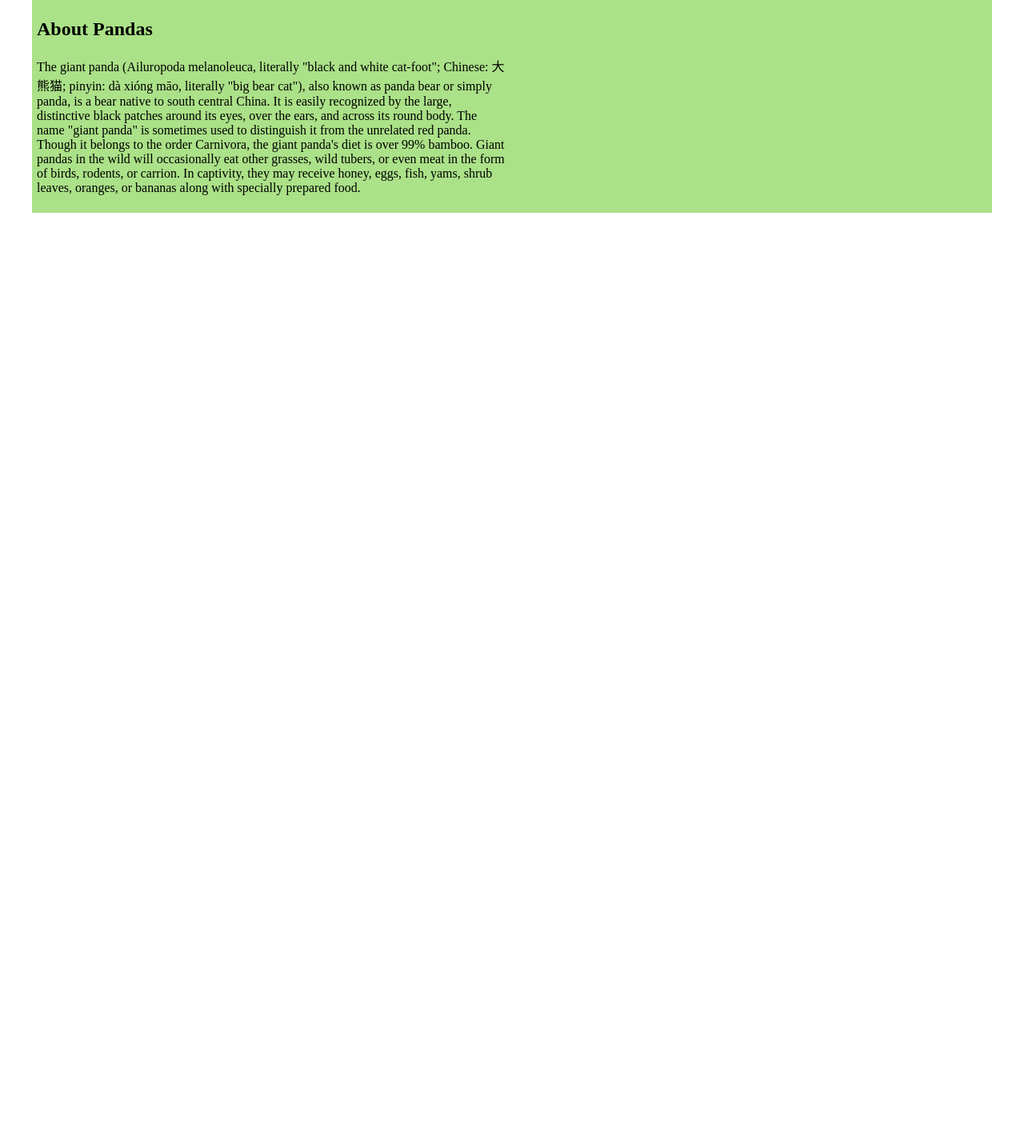
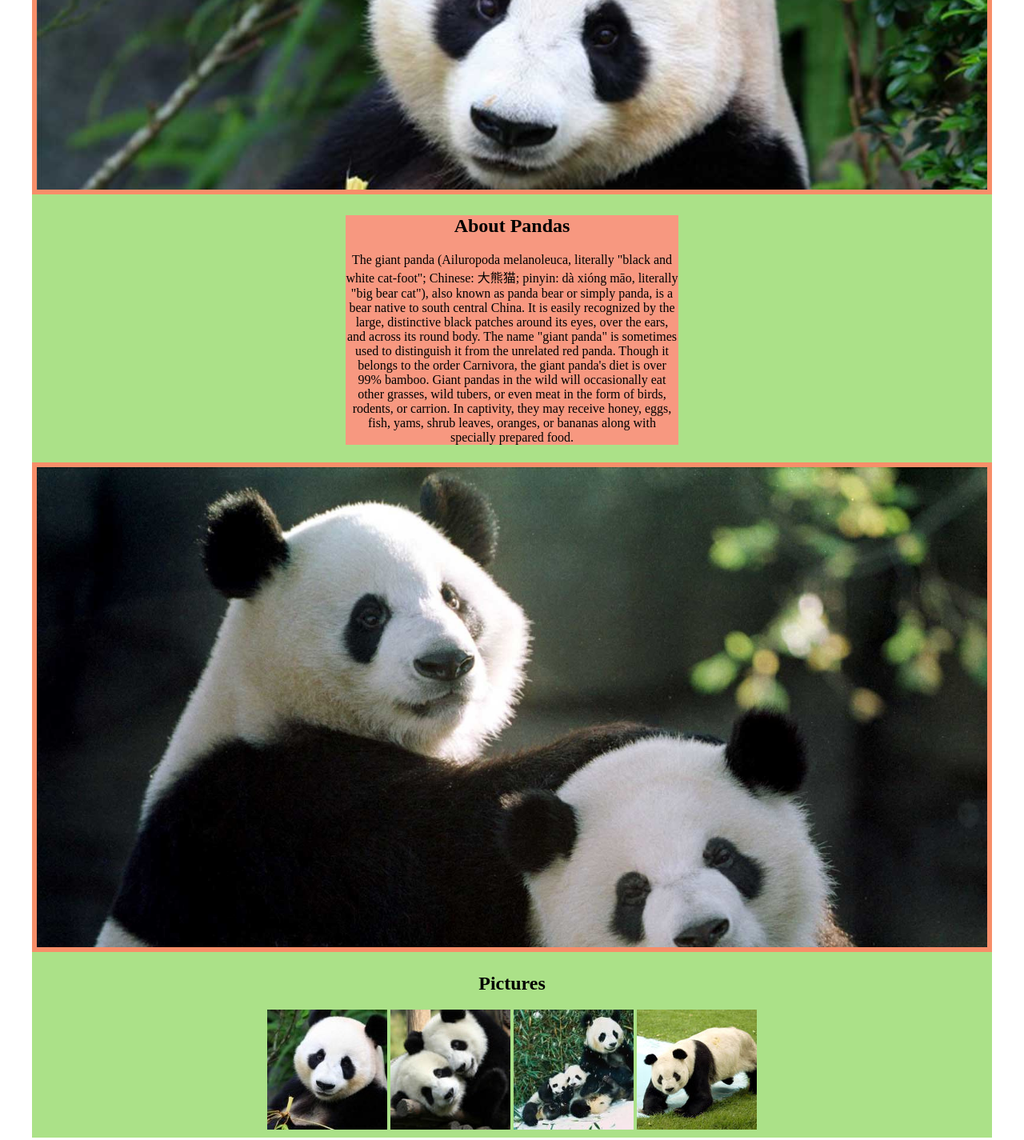
Before and after one commit to CruzMayra/sprint3-love-love-panda-desu, a plain HTML site: page index.html in a window 1280 px wide. Shown: the part 286-1711 px from the top of the page at 80% size. Before the commit the page ends 800 px from the top, so only its background shows below. Drawn offline with Linux system fonts and the light colour scheme.

Commit message:
Creando sección de About y Pictures

```diff
--- a/css/main.css
+++ b/css/main.css
@@ -1,7 +1,36 @@
-#hero {
+#hero,
+#hero-two {
   background-color: #F78E69;
 }
 
-#about {
+#hero > div > div {
+  background-image: url("../assets/images/uno.jpg");
+  background-repeat: no-repeat;
+  background-size: 100%;
+  background-position:center;
+  height: 400px;
+}
+
+#about,
+#pictures {
   background-color: #ABE188;
+
 }
+
+#about > div > div{
+  background-color: #F79880;
+  margin: auto;
+  text-align: center;
+  width: 35%;
+}
+
+#hero-two > div {
+  background-image: url("../assets/images/dos.jpg");
+  background-repeat: no-repeat;
+  background-size: 100%;
+  height: 600px;
+}
+
+#pictures > div {
+  text-align: center;
+}
--- a/index.html
+++ b/index.html
@@ -15,16 +15,36 @@
         <div class="col-12">
           <h1>Love Love Panda Desu</h1>
           <h6>The best place for panda lovers</h6>
-          <img src="assets/images/a1.jpg" alt="">
+          <div></div> <!-- aquí va la imagen -->
         </div>
       </div>
 
       <div class="row" id="about">
-        <div class="col-6">
-          <h2>About Pandas</h2>
-          <p>The giant panda (Ailuropoda melanoleuca, literally "black and white cat-foot"; Chinese: 大熊猫; pinyin: dà xióng māo, literally "big bear cat"), also known as panda bear or simply panda, is a bear native to south central China. It is easily recognized by the large, distinctive black patches around its eyes, over the ears, and across its round body. The name "giant panda" is sometimes used to distinguish it from the unrelated red panda. Though it belongs to the order Carnivora, the giant panda's diet is over 99% bamboo. Giant pandas in the wild will occasionally eat other grasses, wild tubers, or even meat in the form of birds, rodents, or carrion. In captivity, they may receive honey, eggs, fish, yams, shrub leaves, oranges, or bananas along with specially prepared food.</p>
+        <div class="col-12">
+          <div>
+            <h2>About Pandas</h2>
+            <p>The giant panda (Ailuropoda melanoleuca, literally "black and white cat-foot"; Chinese: 大熊猫; pinyin: dà xióng māo, literally "big bear cat"), also known as panda bear or simply panda, is a bear native to south central China. It is easily recognized by the large, distinctive black patches around its eyes, over the ears, and across its round body. The name "giant panda" is sometimes used to distinguish it from the unrelated red panda. Though it belongs to the order Carnivora, the giant panda's diet is over 99% bamboo. Giant pandas in the wild will occasionally eat other grasses, wild tubers, or even meat in the form of birds, rodents, or carrion. In captivity, they may receive honey, eggs, fish, yams, shrub leaves, oranges, or bananas along with specially prepared food.</p>
+          </div>
         </div>
       </div>
+
+      <div class="row" id="hero-two">
+        <div class="col-12"></div> <!-- aquí va la imagen -->
+      </div>
+
+      <div class="row" id="pictures">
+        <div class="col-12">
+          <div class="">
+            <h2>Pictures</h2>
+            <img src="assets/images/a1.jpg" alt="">
+            <img src="assets/images/a2.jpg" alt="">
+            <img src="assets/images/a3.jpg" alt="">
+            <img src="assets/images/a4.jpg" alt="">
+
+          </div>
+        </div>
+      </div>
+
     </section>
   </body>
 </html>
```
